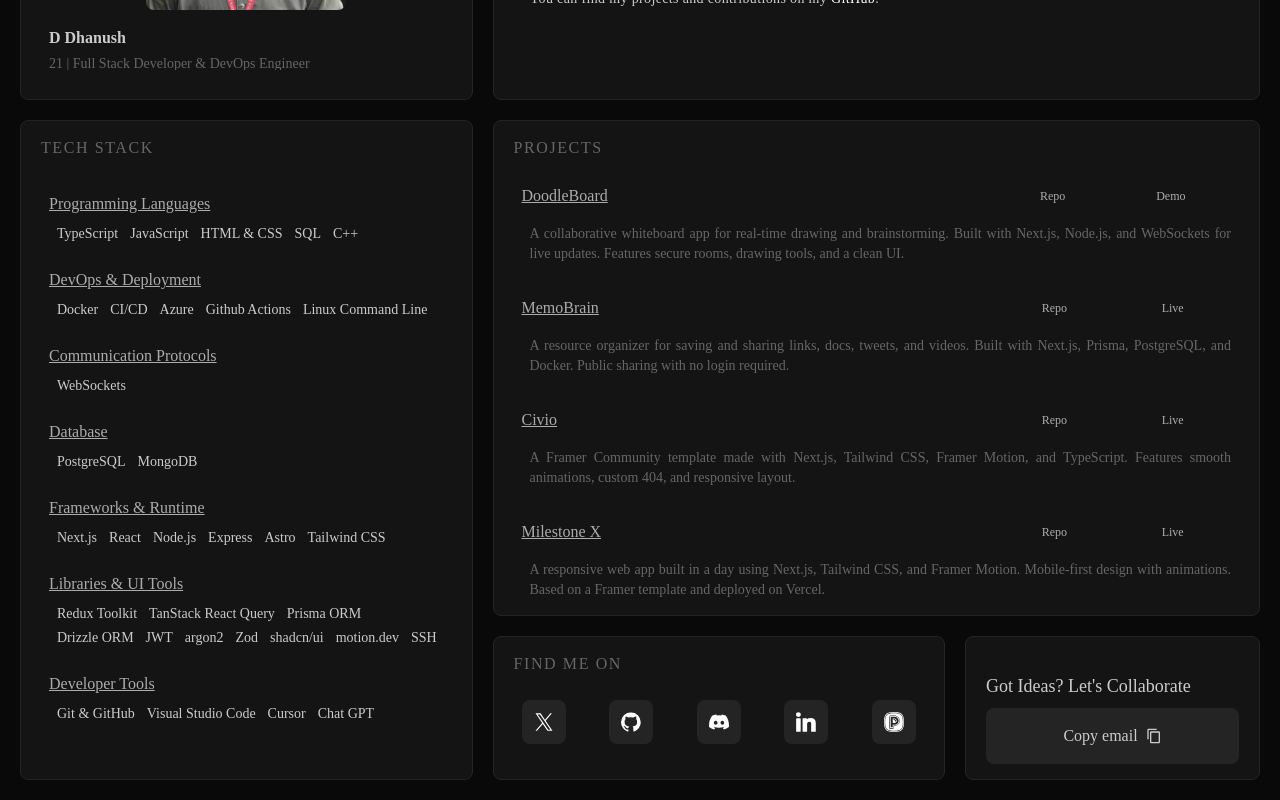
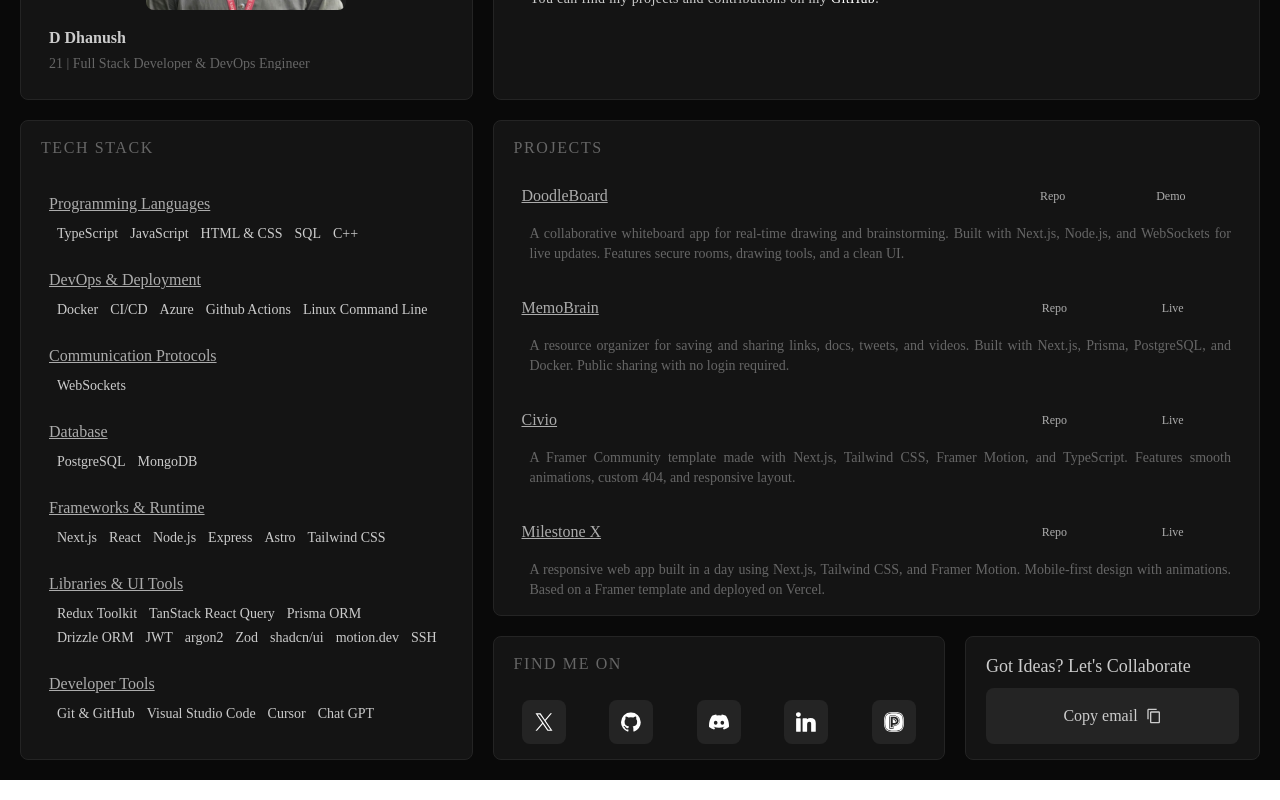
Before and after one commit to dhanushd-27/Portfolio, a Next.js app: page / in a window 1280 px wide. Shown: the part 281-1081 px from the top of the page. Built offline with nearby package versions, Linux system fonts and the light colour scheme.

Commit message:
Update: Copy Mail

```diff
--- a/src/components/CopyMail.tsx
+++ b/src/components/CopyMail.tsx
@@ -15,16 +15,16 @@ export default function CopyMail() {
   }
 
   return (
-    <div className='box copy-mail-container hide-scrollbar' onClick={handleCopy}>
-      <h3 className='text-default text-lg pt-5 pb-2'>Got Ideas? Let&apos;s Collaborate</h3>
+    <div className='box copy-mail-container hide-scrollbar h-full flex flex-col items-start justify-center' onClick={handleCopy}>
+      <h3 className='text-default text-lg pb-2'>Got Ideas? Let&apos;s Collaborate</h3>
       {
         isCopied ? (
-          <div className='bg-surface-primary p-4 rounded-lg text-center text-default flex gap-2 items-center justify-center hover:bg-surface-secondary transition-colors duration-300 ease-in-out'>
+          <div className='bg-surface-primary p-4 rounded-lg text-center text-default flex gap-2 items-center justify-center hover:bg-surface-secondary transition-colors duration-300 ease-in-out w-full'>
             <p>Copied!</p>
             <MdDone className='text-default'/>
           </div>
         ) : (
-          <div className='bg-surface-primary p-4 rounded-lg text-center text-default flex gap-2 items-center justify-center hover:bg-surface-secondary transition-colors duration-300 ease-in-out'>
+          <div className='bg-surface-primary p-4 rounded-lg text-center text-default flex gap-2 items-center justify-center hover:bg-surface-secondary transition-colors duration-300 ease-in-out w-full'>
             <p>Copy email</p>
             <MdContentCopy className='text-default'/>
           </div>
```
